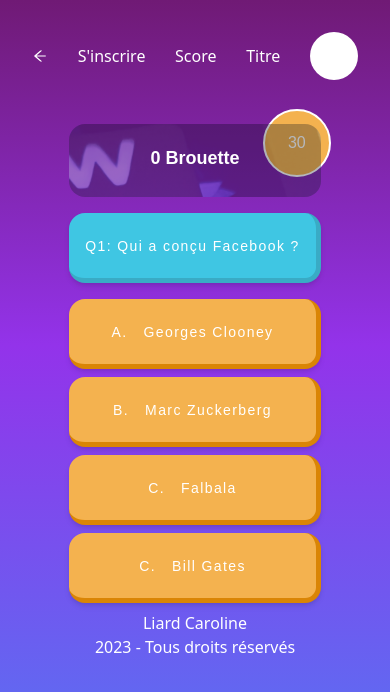
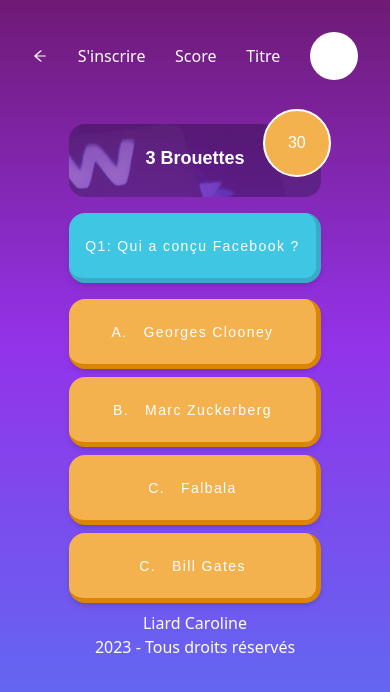
Before and after one commit to Caro-L-dev/Kwidzy, a Next.js app in the folder front/: page /quiz in a window 390 px wide. Shown: the top 692 px of the page. Built offline with nearby package versions, Linux system fonts and the light colour scheme; a web font is replaced by a local one.

Commit message:
feat(component/score): set up amount score

```diff
--- a/front/components/atoms/Score/index.tsx
+++ b/front/components/atoms/Score/index.tsx
@@ -1,18 +1,44 @@
 /**
  * Package Import
  */
-import React from "react";
+import React, { useState } from "react";
 
 interface ScoreProps {}
 
 const Score: React.FC<ScoreProps> = ({}) => {
+  /**
+   * Datas
+   */
+  const scoreDatas = [
+    { id: 1, amount: "1 Brouette" },
+    { id: 2, amount: "2 Brouettes" },
+    { id: 3, amount: "3 Brouettes" },
+    { id: 4, amount: "4 Brouettes" },
+    { id: 5, amount: "5 Brouettes" },
+    { id: 6, amount: "6 Brouettes" },
+    { id: 7, amount: "7 Brouettes" },
+    { id: 8, amount: "8 Brouettes" },
+    { id: 9, amount: "9 Brouettes" },
+    { id: 10, amount: "10 Brouettes" },
+  ].reverse();
+
+  /**
+   * Hooks
+   */
+  const [questionNumber, setQuestionNumber] = useState(3);
+
   return (
     <div className="relative">
       <div className="relative">
-        <div className="opacity-30 h-[73px] md:w-full p-4 rounded-2xl my-4 bg-fixed bg-numerique bg-no-repeat bg-cover bg-center"></div>
-        <p className="absolute top-5 bottom-0 right-0 left-0 text-lg font-bold">
-          0 Brouette
-        </p>
+        <div className="opacity-30 h-[73px] md:w-full p-4 rounded-2xl my-4 bg-fixed bg-numerique bg-no-repeat bg-cover bg-center" />
+        {scoreDatas.map((score) => (
+          <p className="absolute top-5 bottom-0 right-0 left-0 text-lg font-bold">
+            <span className={questionNumber === score.id ? "block" : "hidden"}>
+              <span className="hidden">{score.id}</span>
+              <span>{score.amount}</span>
+            </span>
+          </p>
+        ))}
       </div>
     </div>
   );
--- a/front/components/atoms/Timer/index.tsx
+++ b/front/components/atoms/Timer/index.tsx
@@ -5,7 +5,7 @@
 
 export default function index() {
   return (
-    <div className="z-10 h-5 w-5 flex justify-center items-center rounded-full bg-primary-color p-8 border-white border-2">
+    <div className="h-5 w-5 flex justify-center items-center rounded-full bg-primary-color p-8 border-white border-2">
       30
     </div>
   );
--- a/front/pages/quiz/index.tsx
+++ b/front/pages/quiz/index.tsx
@@ -12,7 +12,7 @@
   return (
     <>
       <div className="relative">
-        <div className="absolute top-[-15px] right-[-10px] md:relative md:flex md:justify-center">
+        <div className="absolute top-[-15px] right-[-10px] md:relative md:flex md:justify-center z-10">
           <Timer />
         </div>
       </div>
```
